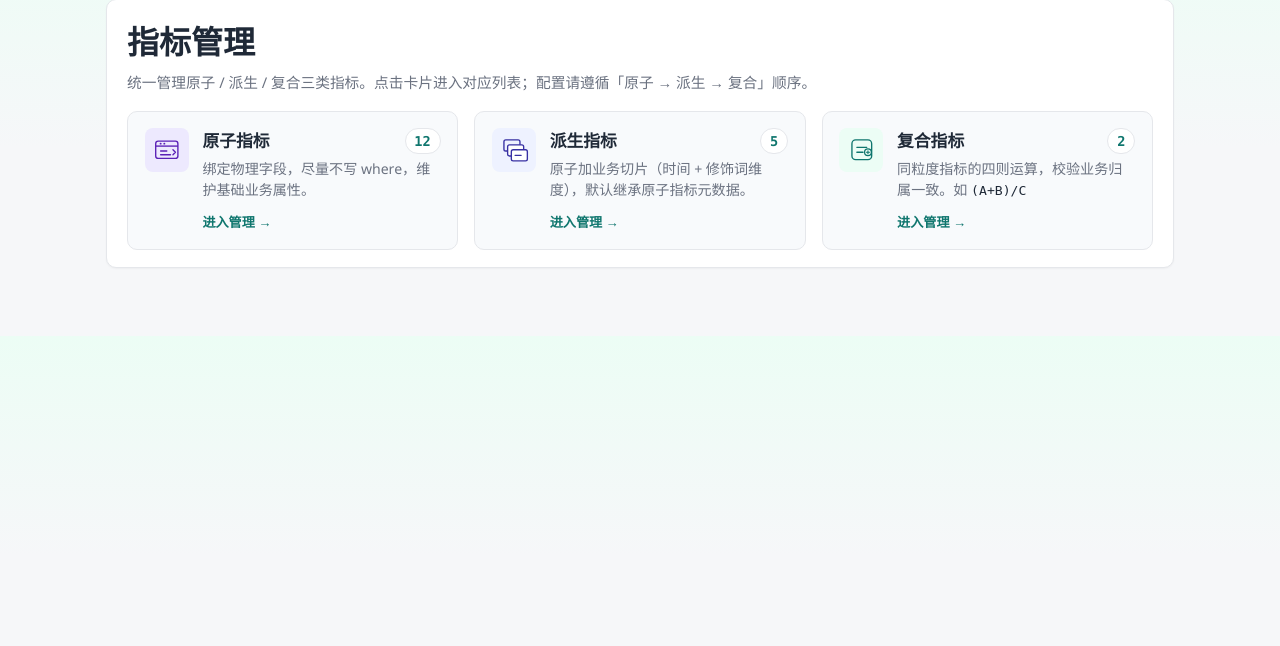
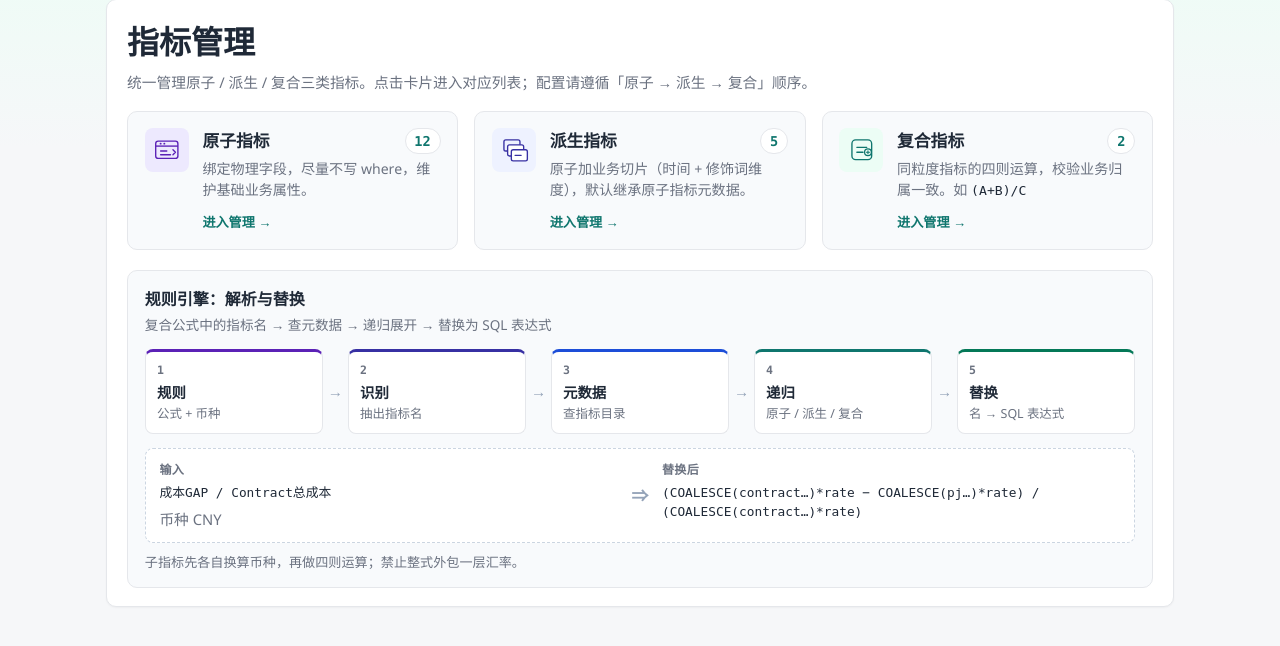
Before and after one commit to huanglin983/askdata, a Flask app: page /metrics in a window 1280 px wide. Shown: the part 72-718 px from the top of the page. Run offline with Flask 3, Linux system fonts and the light colour scheme; data comes from the database, SQL or seed files in the repository.

Commit message:
Add metric pipeline section to metrics page with styling enhancements

```diff
--- a/static/style.css
+++ b/static/style.css
@@ -158,6 +158,119 @@ table.compact code {
   color: var(--accent);
 }
 
+/* ---- Rule parse / replace pipeline (metrics hub) ---- */
+.metric-pipeline {
+  margin-top: 1.25rem;
+  padding: 1rem 1.05rem;
+  border: 1px solid var(--line);
+  border-radius: 10px;
+  background: #f8fafc;
+}
+.metric-pipeline-hd {
+  margin-bottom: 0.85rem;
+}
+.metric-pipeline-hd h2 {
+  margin: 0 0 0.25rem;
+  font-size: 1rem;
+}
+.metric-pipeline-hd p {
+  margin: 0;
+  font-size: 0.85rem;
+}
+.metric-pipeline-steps {
+  list-style: none;
+  margin: 0;
+  padding: 0;
+  display: flex;
+  flex-wrap: wrap;
+  align-items: stretch;
+  gap: 0.35rem 0.2rem;
+}
+.metric-pipeline-step {
+  flex: 1 1 6.5rem;
+  min-width: 5.5rem;
+  display: flex;
+  flex-direction: column;
+  gap: 0.15rem;
+  padding: 0.65rem 0.7rem;
+  border: 1px solid var(--line);
+  border-radius: 8px;
+  background: #fff;
+}
+.metric-pipeline-step strong {
+  font-size: 0.9rem;
+}
+.metric-pipeline-step > span:last-child {
+  font-size: 0.78rem;
+  color: var(--muted);
+  line-height: 1.35;
+}
+.metric-pipeline-num {
+  font-family: var(--mono);
+  font-size: 0.72rem;
+  font-weight: 700;
+  color: var(--muted);
+}
+.metric-pipeline-arrow {
+  flex: 0 0 auto;
+  display: grid;
+  place-items: center;
+  padding: 0 0.1rem;
+  color: #94a3b8;
+  font-size: 0.95rem;
+  font-weight: 600;
+  align-self: center;
+}
+.metric-pipeline-step.step-rule { border-top: 3px solid #5b21b6; }
+.metric-pipeline-step.step-id { border-top: 3px solid #3730a3; }
+.metric-pipeline-step.step-meta { border-top: 3px solid #1d4ed8; }
+.metric-pipeline-step.step-resolve { border-top: 3px solid #0f766e; }
+.metric-pipeline-step.step-replace { border-top: 3px solid #047857; }
+
+.metric-pipeline-example {
+  margin-top: 0.9rem;
+  display: flex;
+  flex-wrap: wrap;
+  align-items: flex-start;
+  gap: 0.65rem 0.85rem;
+  padding: 0.75rem 0.85rem;
+  border: 1px dashed #cbd5e1;
+  border-radius: 8px;
+  background: #fff;
+}
+.metric-pipeline-ex-col {
+  flex: 1 1 14rem;
+  display: flex;
+  flex-direction: column;
+  gap: 0.3rem;
+  min-width: 0;
+}
+.metric-pipeline-ex-label {
+  font-size: 0.75rem;
+  font-weight: 600;
+  color: var(--muted);
+  text-transform: uppercase;
+  letter-spacing: 0.03em;
+}
+.metric-pipeline-ex-col code {
+  font-size: 0.8rem;
+  line-height: 1.45;
+  word-break: break-word;
+  color: var(--text);
+}
+.metric-pipeline-ex-arrow {
+  flex: 0 0 auto;
+  align-self: center;
+  color: #94a3b8;
+  font-weight: 700;
+  font-size: 1.05rem;
+}
+.metric-pipeline-note {
+  margin: 0.65rem 0 0;
+  font-size: 0.82rem;
+  line-height: 1.4;
+}
+
 .metric-tabs {
   display: flex;
   flex-wrap: wrap;
@@ -197,6 +310,9 @@ table.compact code {
 
 @media (max-width: 900px) {
   .metric-hub { grid-template-columns: 1fr; }
+  .metric-pipeline-arrow { display: none; }
+  .metric-pipeline-steps { flex-direction: column; }
+  .metric-pipeline-ex-arrow { transform: rotate(90deg); }
 }
 
 .btn, button, input[type=submit] {
--- a/templates/metrics.html
+++ b/templates/metrics.html
@@ -65,5 +65,58 @@
       </div>
     </a>
   </div>
+
+  <section class="metric-pipeline" aria-labelledby="metric-pipeline-title">
+    <div class="metric-pipeline-hd">
+      <h2 id="metric-pipeline-title">规则引擎：解析与替换</h2>
+      <p class="muted">复合公式中的指标名 → 查元数据 → 递归展开 → 替换为 SQL 表达式</p>
+    </div>
+
+    <ol class="metric-pipeline-steps">
+      <li class="metric-pipeline-step step-rule">
+        <span class="metric-pipeline-num">1</span>
+        <strong>规则</strong>
+        <span>公式 + 币种</span>
+      </li>
+      <li class="metric-pipeline-arrow" aria-hidden="true">→</li>
+      <li class="metric-pipeline-step step-id">
+        <span class="metric-pipeline-num">2</span>
+        <strong>识别</strong>
+        <span>抽出指标名</span>
+      </li>
+      <li class="metric-pipeline-arrow" aria-hidden="true">→</li>
+      <li class="metric-pipeline-step step-meta">
+        <span class="metric-pipeline-num">3</span>
+        <strong>元数据</strong>
+        <span>查指标目录</span>
+      </li>
+      <li class="metric-pipeline-arrow" aria-hidden="true">→</li>
+      <li class="metric-pipeline-step step-resolve">
+        <span class="metric-pipeline-num">4</span>
+        <strong>递归</strong>
+        <span>原子 / 派生 / 复合</span>
+      </li>
+      <li class="metric-pipeline-arrow" aria-hidden="true">→</li>
+      <li class="metric-pipeline-step step-replace">
+        <span class="metric-pipeline-num">5</span>
+        <strong>替换</strong>
+        <span>名 → SQL 表达式</span>
+      </li>
+    </ol>
+
+    <div class="metric-pipeline-example">
+      <div class="metric-pipeline-ex-col">
+        <span class="metric-pipeline-ex-label">输入</span>
+        <code>成本GAP / Contract总成本</code>
+        <span class="muted">币种 CNY</span>
+      </div>
+      <div class="metric-pipeline-ex-arrow" aria-hidden="true">⇒</div>
+      <div class="metric-pipeline-ex-col">
+        <span class="metric-pipeline-ex-label">替换后</span>
+        <code>(COALESCE(contract…)*rate − COALESCE(pj…)*rate) / (COALESCE(contract…)*rate)</code>
+      </div>
+    </div>
+    <p class="metric-pipeline-note muted">子指标先各自换算币种，再做四则运算；禁止整式外包一层汇率。</p>
+  </section>
 </div>
 {% endblock %}
```
